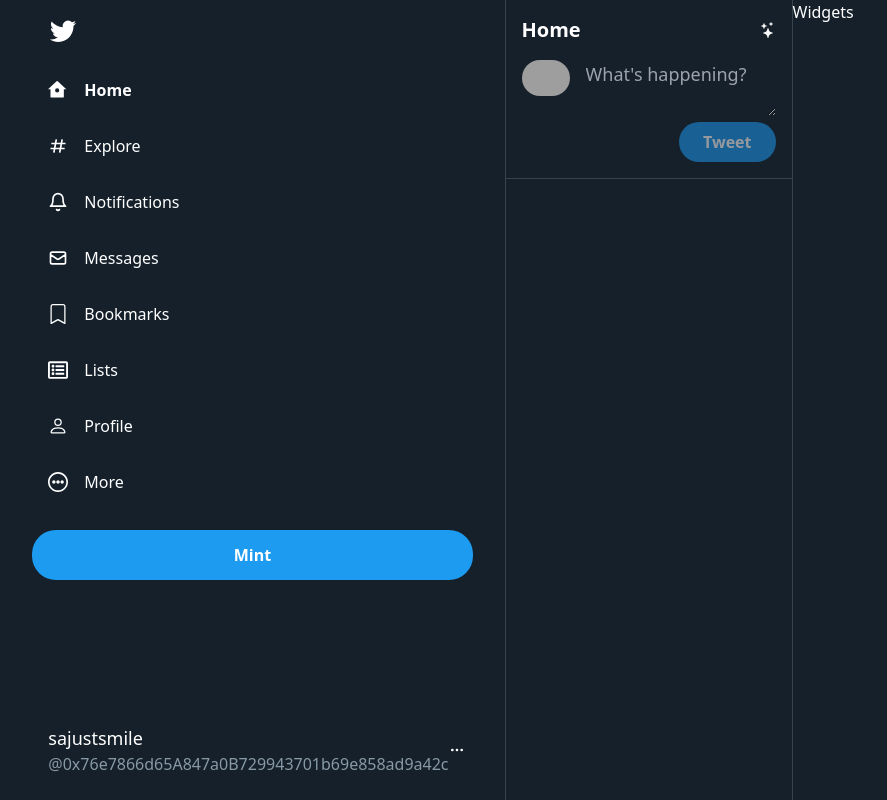
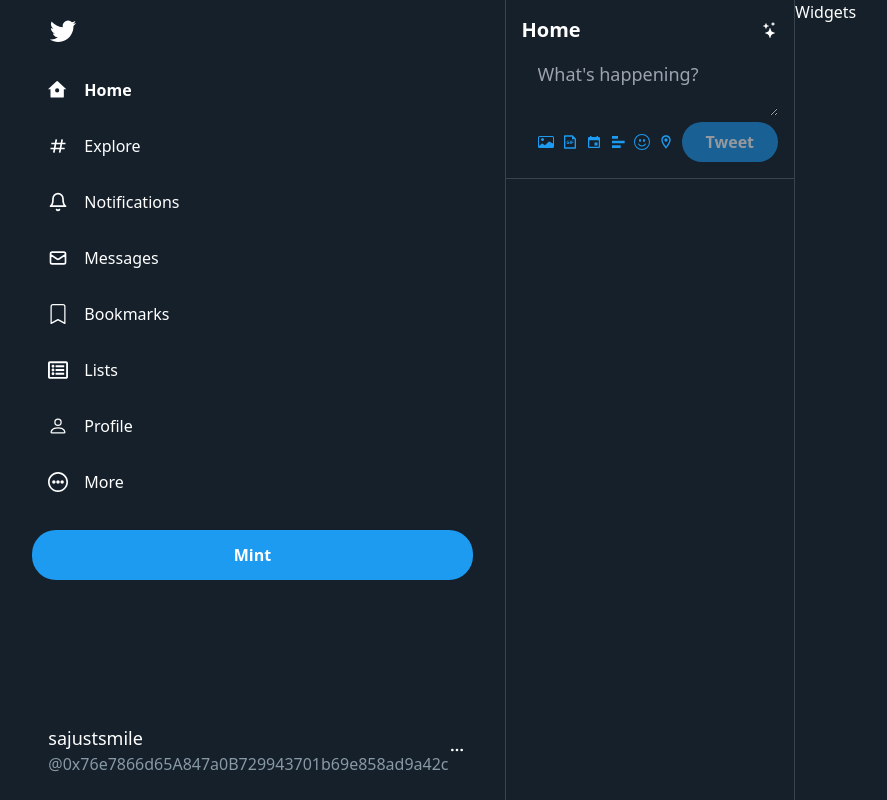
Before and after one commit to hobo71/twitter-blockchain, a Next.js app in the folder client/: page / in a window 1280 px wide. Shown: the whole page, without its empty margins (213-1100 px from the left). Built offline with nearby package versions, Linux system fonts and the light colour scheme; grey boxes are pictures that could not be loaded.

Commit message:
added form container icons

```diff
--- a/client/components/Home/TweetBox.js
+++ b/client/components/Home/TweetBox.js
@@ -1,5 +1,10 @@
 import React from 'react';
-import { useState } from 'react'
+import { useState } from 'react';
+import { BsCardImage, BsEmojiSmile } from 'react-icons/bs';
+import { RiFileGifLine, RiBarChartHorizontalFill } from 'react-icons/ri';
+import { IoMdCalendar } from 'react-icons/io'
+import { MdOutlineLocationOn } from 'react-icons/md'
+
 
 const style = {
     wrapper: `px-4 flex flex-row border-b border-[#38444d] pb-4`,
@@ -18,7 +23,10 @@ const style = {
 const TweetBox = () => {
     const [tweetMessage, setTweetMessage] = useState('')
 
-    console.log(tweetMessage)
+    const postTweet = (event) => {
+        event.preventDefault()
+        console.log(tweetMessage)
+    }
 
     return <div className={style.wrapper}>
         <div className={style.tweetBoxLeft}>
@@ -37,7 +45,14 @@ const TweetBox = () => {
                     onChange={(e) => setTweetMessage(e.target.value)}
                 />
                 <div className={style.formLowerContainer}>
-                    <div className={style.iconsContainer}></div>
+                    <div className={style.iconsContainer}>
+                        <BsCardImage className={style.icon} />
+                        <RiFileGifLine className={style.icon} />
+                        <IoMdCalendar className={style.icon} />
+                        <RiBarChartHorizontalFill className={style.icon} />
+                        <BsEmojiSmile className={style.icon} />
+                        <MdOutlineLocationOn className={style.icon} />
+                    </div>
                     <button type="submit" className={`${style.submitGeneral} ${
                         tweetMessage ? style.activeSubmit : style.inactiveSubmit
                     }`}>
```
